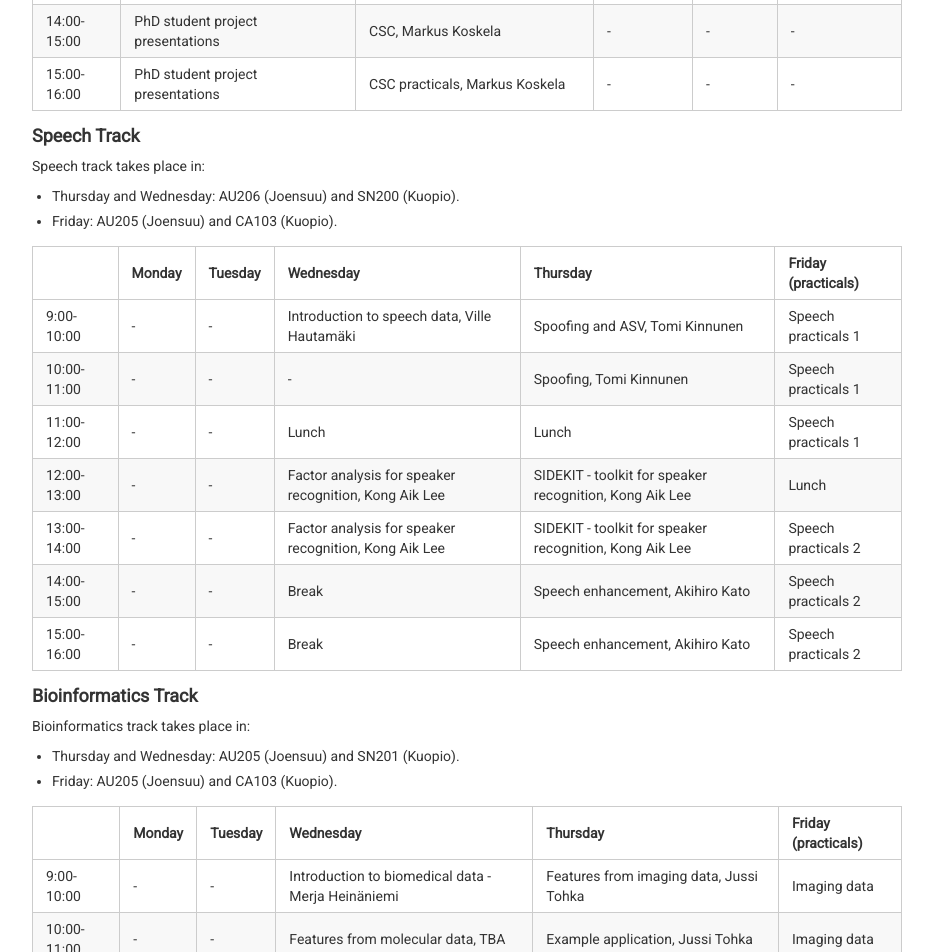
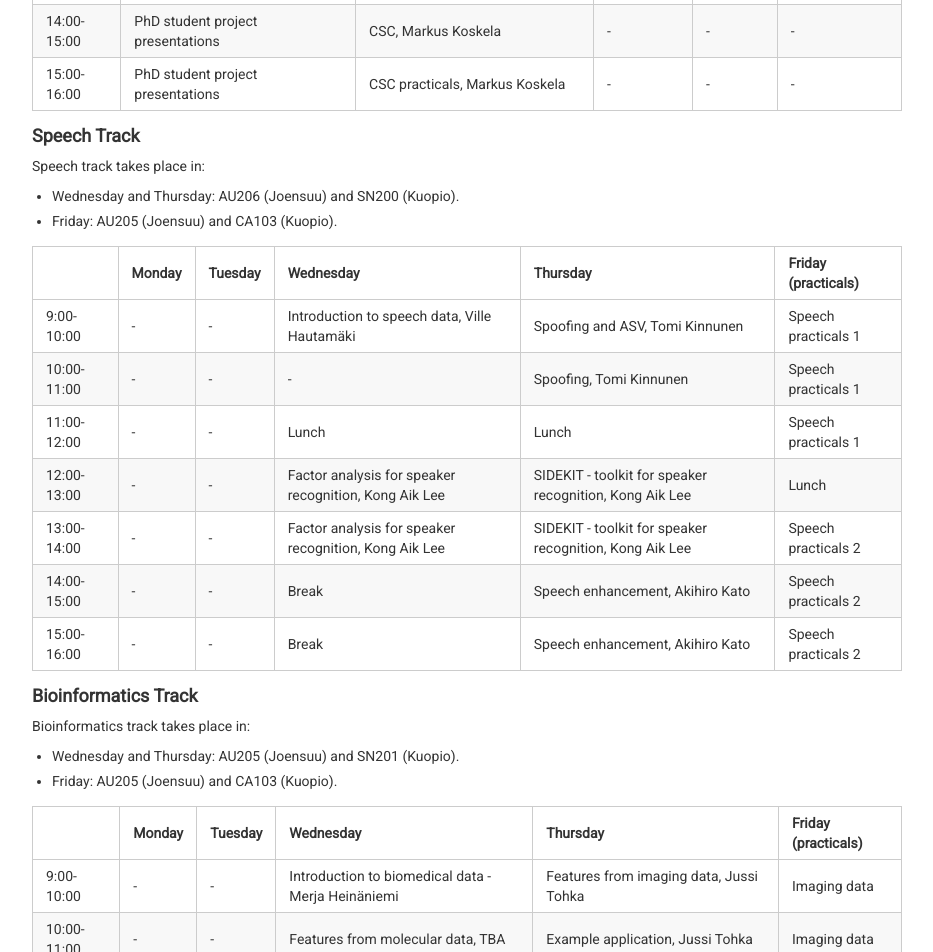
Before and after one commit to abrahamwoubie/Summer_School_RL, a Jekyll site: the page built from schedule.md, in a window 1280 px wide. Shown: the part 793-1745 px from the top of the page, without its empty margins (173-1106 px from the left). Built offline with Jekyll 4.4.1, drawn with Linux system fonts in a browser that asks for light colours; nearby versions of some CDN libraries.

Commit message:
Fixed silly ordering of weekdays

```diff
--- a/schedule.md
+++ b/schedule.md
@@ -29,7 +29,7 @@ All lectures of Monday and Tuesday take place in AU206 (Joensuu) and SN200 (Kuop
 
 Speech track takes place in:
 
-* Thursday and Wednesday: AU206 (Joensuu) and SN200 (Kuopio).
+* Wednesday and Thursday: AU206 (Joensuu) and SN200 (Kuopio).
 * Friday: AU205 (Joensuu) and CA103 (Kuopio).
 
 | | Monday | Tuesday | Wednesday | Thursday | Friday (practicals)
@@ -47,7 +47,7 @@ Speech track takes place in:
 
 Bioinformatics track takes place in:
 
-* Thursday and Wednesday: AU205 (Joensuu) and SN201 (Kuopio).
+* Wednesday and Thursday: AU205 (Joensuu) and SN201 (Kuopio).
 * Friday: AU205 (Joensuu) and CA103 (Kuopio).
 
 | | Monday | Tuesday | Wednesday | Thursday | Friday (practicals)
```
